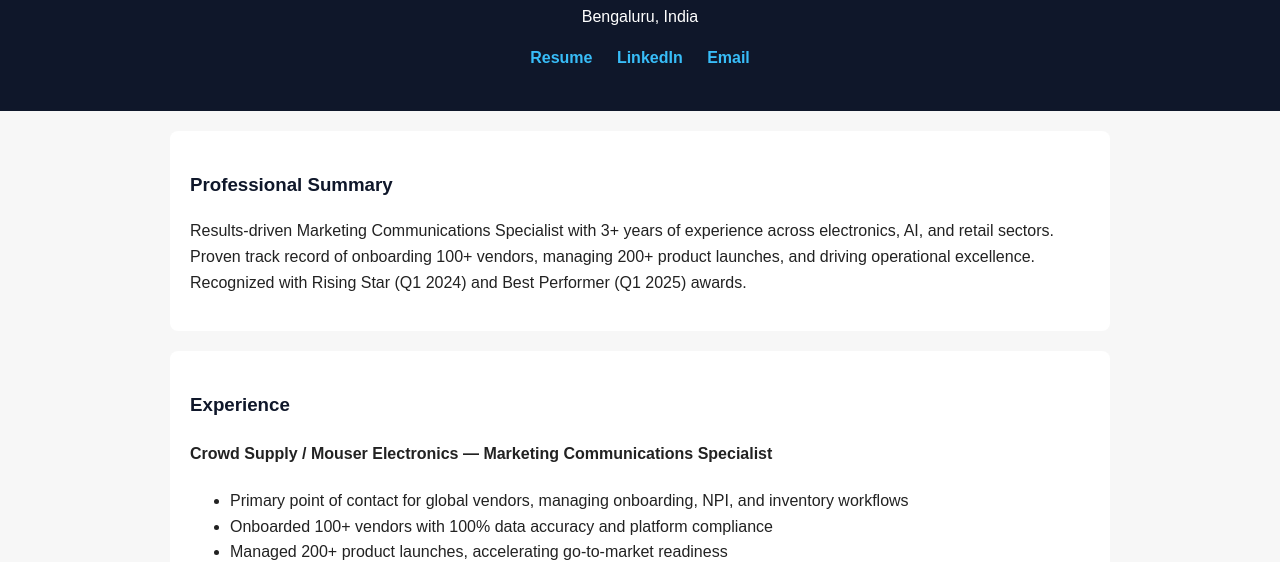
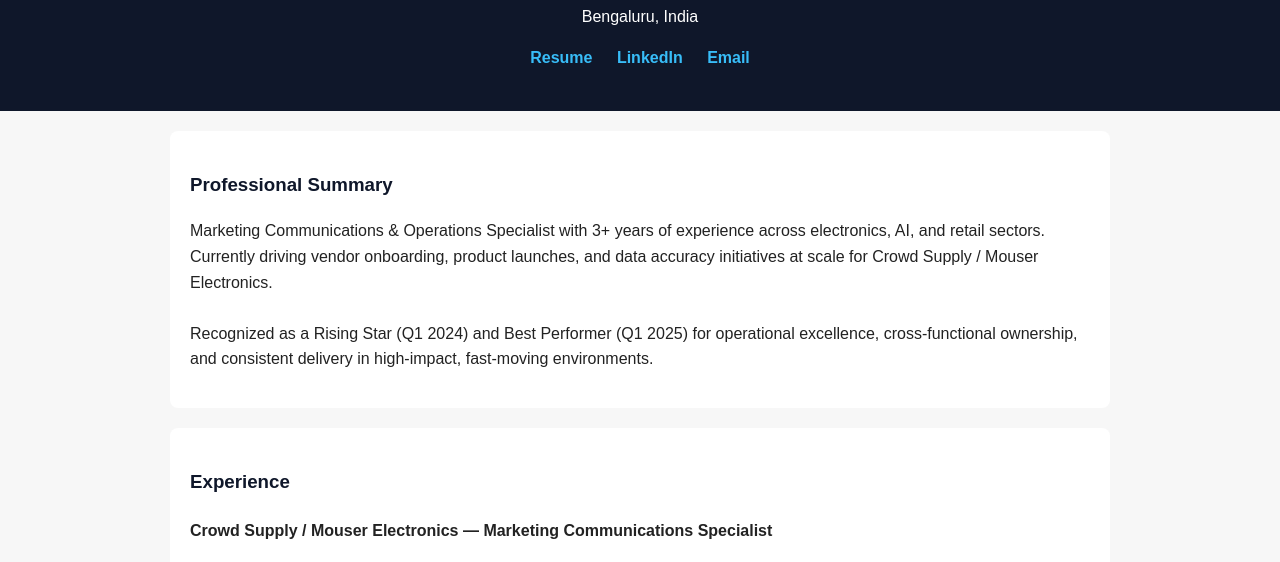
Before and after one commit to Harikiran-addanki/harikiran-addanki.github.io, a plain HTML site: page index.html in a window 1280 px wide. Shown: the part 187-749 px from the top of the page. Drawn offline with Linux system fonts and the light colour scheme.

Commit message:
Update index.html

```diff
--- a/index.html
+++ b/index.html
@@ -22,10 +22,15 @@
     <section>
         <h3>Professional Summary</h3>
         <p>
-            Results-driven Marketing Communications Specialist with 3+ years of experience
-            across electronics, AI, and retail sectors. Proven track record of onboarding
-            100+ vendors, managing 200+ product launches, and driving operational excellence.
-            Recognized with Rising Star (Q1 2024) and Best Performer (Q1 2025) awards.
+            <p>
+    Marketing Communications & Operations Specialist with 3+ years of experience across electronics,
+    AI, and retail sectors. Currently driving vendor onboarding, product launches, and data accuracy
+    initiatives at scale for Crowd Supply / Mouser Electronics.
+    <br><br>
+    Recognized as a Rising Star (Q1 2024) and Best Performer (Q1 2025) for operational excellence,
+    cross-functional ownership, and consistent delivery in high-impact, fast-moving environments.
+</p>
+
         </p>
     </section>
 
```
